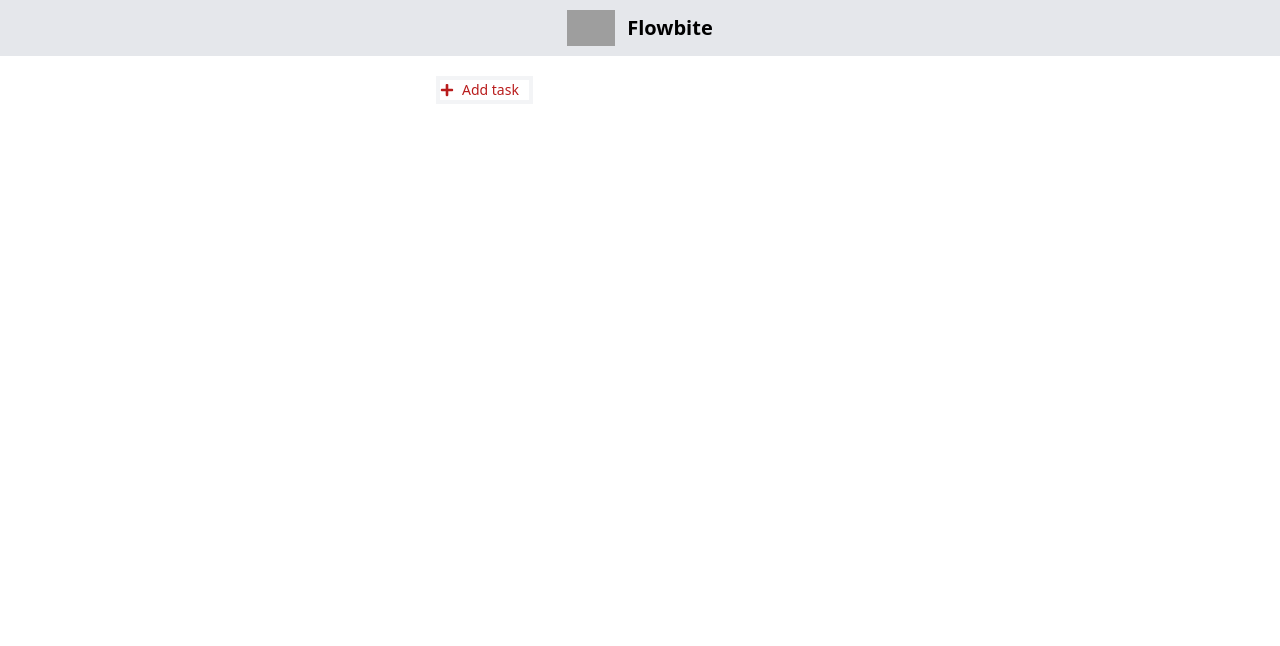
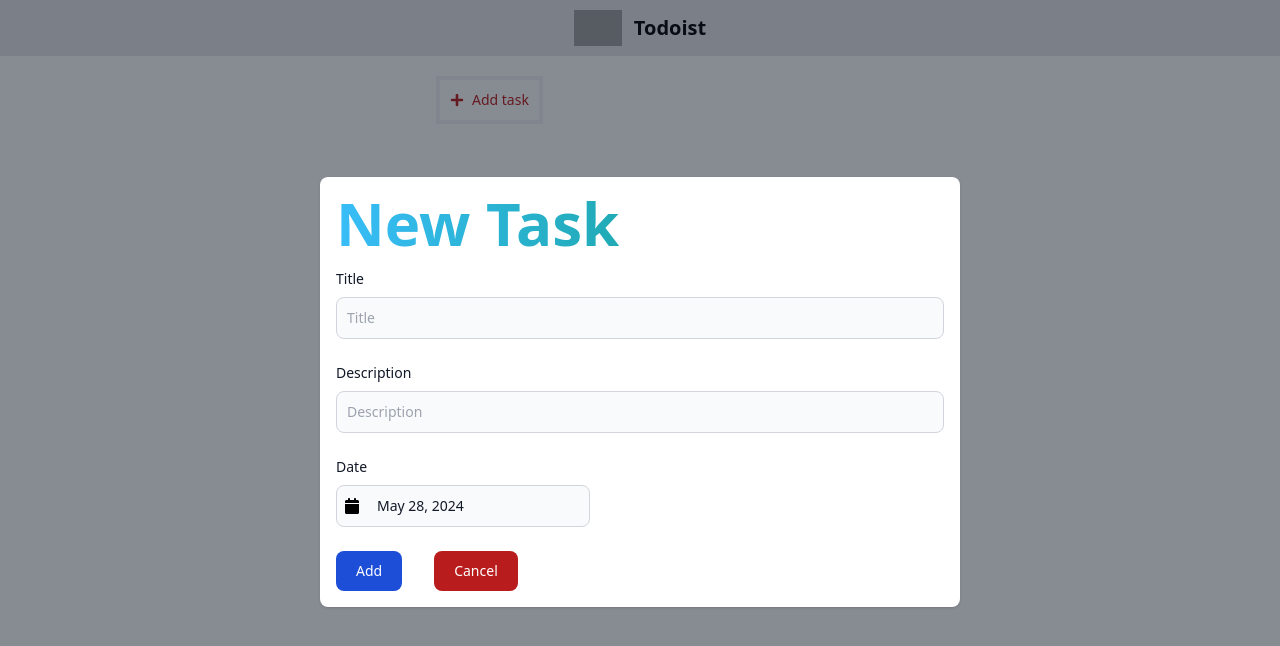
Before and after one commit to ffw-luong-vu/todoist, a React (Vite) app: page / in a window 1280 px wide. Both pictures are taken after a click on the button "Add task". Shown: the top 646 px of the page. Built offline with nearby package versions, Linux system fonts and the light colour scheme; grey boxes are pictures that could not be loaded.

Commit message:
feat: useContext Modal

```diff
--- a/src/App.jsx
+++ b/src/App.jsx
@@ -1,17 +1,22 @@
 import AddToDo from "./components/AddToDo";
 import Header from "./components/Header";
 import ToDoList from "./components/ToDoList";
+import Modal from "./components/Modal";
 import { ToDoListContextProvider } from "./store/ToDoListContext";
+import { ModalContextProvider } from "./store/ModalContext";
 
 function App() {
   return (
+    <ModalContextProvider>
       <ToDoListContextProvider>
         <Header />
         <main className="max-w-md mx-auto p-6">
           <AddToDo />
           <ToDoList />
         </main>
+        <Modal />
       </ToDoListContextProvider>
+    </ModalContextProvider>
   );
 }
 
--- a/src/components/AddToDo.jsx
+++ b/src/components/AddToDo.jsx
@@ -1,22 +1,18 @@
-import { useState } from "react";
 import { FaPlus } from "react-icons/fa";
-import Modal from "./Modal";
+import ModalContext from "../store/ModalContext";
+import { useContext } from "react";
 
 const AddToDo = () => {
-  const [showForm, setShowForm] = useState(false);
-
+  const store = useContext(ModalContext);
   return (
-    <>
     <button
       type="button"
-        className="text-red-700 bg-white focus:outline-none hover:bg-gray-100 focus:ring-4 focus:ring-gray-100 font-medium text-sm px-5 pl-0 pr-2.5 me-2 mb-2 flex items-center gap-2"
-        onClick={() => setShowForm(true)}
+      className="text-red-700 bg-white focus:outline-none hover:bg-gray-100 focus:ring-4 focus:ring-gray-100 font-medium text-sm  p-2.5 me-2 mb-2 flex items-center gap-2"
+      onClick={() => store.toggleModal()}
     >
       <FaPlus />
       <span>Add task</span>
     </button>
-      {showForm && <Modal />}
-    </>
   );
 };
 
--- a/src/components/Form.jsx
+++ b/src/components/Form.jsx
@@ -2,32 +2,43 @@
 import "react-datepicker/dist/react-datepicker.css";
 import ToDoListContext from "../store/ToDoListContext";
 import { useContext, useRef, useState } from "react";
+import ModalContext from "../store/ModalContext";
 
-const Form = ({ closeForm }) => {
+const Form = () => {
   const titleElement = useRef();
   const descriptionElement = useRef();
   const [startDate, setStartDate] = useState(new Date());
-  const store = useContext(ToDoListContext);
+  const toDoListStore = useContext(ToDoListContext);
+  const modalStore = useContext(ModalContext);
+
   const submitForm = (e) => {
     e.preventDefault();
     const enteredTitle = titleElement.current.value;
     const enteredDescription = descriptionElement.current.value;
     const formatter = new Intl.DateTimeFormat("en-US", { dateStyle: "long" });
     const formattedDate = formatter.format(startDate);
-    store.addItem({
-      id: new Date().valueOf(),
+
+    const item = {
+      id: modalStore.isModalEdit
+        ? modalStore.itemEdit.id
+        : new Date().valueOf(),
       title: enteredTitle,
       description: enteredDescription,
       date: formattedDate,
       completed: false,
-    });
+    };
+    if (modalStore.isModalEdit) {
+      toDoListStore.editItem(item);
+    } else {
+      toDoListStore.addItem(item);
+    }
     e.target.reset();
-    closeForm();
+    modalStore.toggleModal();
   };
   return (
     <form onSubmit={submitForm}>
       <h1 className="mb-4 text-3xl font-extrabold text-transparent bg-clip-text bg-gradient-to-r to-emerald-600 from-sky-400 md:text-5xl lg:text-6xl">
-        New task
+        {modalStore.isModalEdit ? "Edit Task" : "New Task"}
       </h1>
       <div className="grid gap-6">
         <div>
@@ -44,12 +55,15 @@
             placeholder="Title"
             ref={titleElement}
             required
+            defaultValue={
+              modalStore.isModalEdit ? modalStore?.itemEdit?.title : ""
+            }
           />
         </div>
         <div>
           <label
             htmlFor="input-title"
-            className="block mb-2 text-sm font-medium text-gray-900 dark:text-white"
+            className="block mb-2 text-sm font-medium text-gray-900 "
           >
             Description
           </label>
@@ -60,12 +74,15 @@
             placeholder="Description"
             ref={descriptionElement}
             required
+            defaultValue={
+              modalStore.isModalEdit ? modalStore?.itemEdit?.description : ""
+            }
           />
         </div>
         <div>
           <label
             htmlFor="input-date"
-            className="block mb-2 text-sm font-medium text-gray-900 dark:text-white"
+            className="block mb-2 text-sm font-medium text-gray-900"
           >
             Date
           </label>
@@ -81,12 +98,12 @@
             type="submit"
             className="text-white bg-blue-700 hover:bg-blue-800 focus:ring-4 focus:outline-none focus:ring-blue-300 font-medium rounded-lg text-sm w-full sm:w-auto px-5 py-2.5 text-center "
           >
-            Add
+            {modalStore.isModalEdit ? "Edit" : "Add"}
           </button>
           <button
             type="button"
             className="text-white bg-red-700 hover:bg-red-800 focus:ring-4 focus:outline-none focus:ring-red-300 font-medium rounded-lg text-sm w-full sm:w-auto px-5 py-2.5 text-center "
-            onClick={closeForm}
+            onClick={() => modalStore.toggleModal()}
           >
             Cancel
           </button>
--- a/src/components/Header.jsx
+++ b/src/components/Header.jsx
@@ -1,16 +1,16 @@
 const Header = () => {
   return (
     <header>
-      <nav className="bg-gray-200 border-gray-200 px-4 lg:px-6 py-2.5 dark:bg-gray-800">
+      <nav className="bg-gray-200 border-gray-200 px-4 lg:px-6 py-2.5 ">
         <div className="flex flex-wrap justify-center items-center mx-auto max-w-screen-xl">
-          <a href="https://flowbite.com" className="flex items-center">
+          <a href="/" className="flex items-center">
             <img
               src="https://flowbite.com/docs/images/logo.svg"
               className="mr-3 h-6 sm:h-9"
               alt="Flowbite Logo"
             />
-            <span className="self-center text-xl font-semibold whitespace-nowrap dark:text-white">
-              Flowbite
+            <span className="self-center text-xl font-semibold whitespace-nowrap ">
+              Todoist
             </span>
           </a>
         </div>
--- a/src/components/Modal.jsx
+++ b/src/components/Modal.jsx
@@ -1,12 +1,13 @@
-import { useState } from "react";
+import { useContext } from "react";
 import Form from "./Form";
+import ModalContext from "../store/ModalContext";
 
 const Modal = () => {
-  const [showModal, setShowModal] = useState();
+  const modalStore = useContext(ModalContext);
 
   return (
     <>
-      {showModal && (
+      {modalStore.isModalOpen && (
         <>
           <div
             id="default-modal"
@@ -16,12 +17,12 @@
           >
             <div className="relative p-4 w-full max-w-2xl max-h-full">
               {/* Modal content */}
-              <div className="relative p-4 bg-white rounded-lg shadow dark:bg-gray-700">
+              <div className="relative p-4 bg-white rounded-lg shadow ">
                 <Form />
               </div>
             </div>
           </div>
-          <div className="bg-gray-900/50 dark:bg-gray-900/80 fixed inset-0 z-40"></div>
+          <div className="bg-gray-900/50  fixed inset-0 z-40"></div>
         </>
       )}
     </>
--- a/src/components/ToDoItem.jsx
+++ b/src/components/ToDoItem.jsx
@@ -1,39 +1,43 @@
 import { FaCheck, FaTimes, FaEdit } from "react-icons/fa";
 import ToDoListContext from "../store/ToDoListContext";
 import { useContext } from "react";
+import ModalContext from "../store/ModalContext";
 
 const ToDoItem = ({ todo }) => {
-  const store = useContext(ToDoListContext);
+  const toDoListStore = useContext(ToDoListContext);
+  const modalStore = useContext(ModalContext);
 
   return (
     <li className="py-3 sm:py-4">
       <div className="flex items-center space-x-4 rtl:space-x-reverse">
         <div className="flex-1 min-w-0">
-          <p className="text-sm font-medium text-gray-900 truncate dark:text-white">
+          <p className="text-sm font-medium text-gray-900 truncate ">
             {todo.title}
           </p>
-          <p className="text-sm text-gray-500 truncate dark:text-gray-400">
-            {todo.description}
-          </p>
-          <p className="text-sm text-gray-500 truncate dark:text-gray-400">
-            {todo.date}
-          </p>
+          <p className="text-sm text-gray-500 truncate ">{todo.description}</p>
+          <p className="text-sm text-gray-500 truncate ">{todo.date}</p>
         </div>
-        <div className="inline-flex items-center text-base font-semibold text-gray-900 dark:text-white">
-          <button type="button" className="p-2 ">
+        <div className="inline-flex items-center text-base font-semibold text-gray-900 ">
+          <button
+            type="button"
+            className="p-2 "
+            onClick={() => {
+              modalStore.toggleModal(true, todo);
+            }}
+          >
             <FaEdit />
           </button>
           <button
             type="button"
             className="p-2 text-green-700"
-            onClick={() => store.completeItem(todo.id)}
+            onClick={() => toDoListStore.completeItem(todo.id)}
           >
             <FaCheck />
           </button>
           <button
             type="button"
             className="p-2 text-red-700"
-            onClick={() => store.removeItem(todo.id)}
+            onClick={() => toDoListStore.removeItem(todo.id)}
           >
             <FaTimes />
           </button>
--- a/src/components/ToDoList.jsx
+++ b/src/components/ToDoList.jsx
@@ -3,12 +3,11 @@
 import { useContext } from "react";
 
 const ToDoList = () => {
-  const store = useContext(ToDoListContext);
-  console.log(store);
-  console.log(store.items);
+  const toDoListStore = useContext(ToDoListContext);
+
   return (
-    <ul className="divide-y divide-gray-200 dark:divide-gray-700 bg-white">
-      {store.items.map((todoItem) => {
+    <ul className="divide-y divide-gray-200  bg-white">
+      {toDoListStore.items.map((todoItem) => {
         if (todoItem.completed === true) return;
         return <ToDoItem key={todoItem.id} todo={todoItem} />;
       })}
--- /dev/null
+++ b/src/store/ModalContext.jsx
@@ -0,0 +1,33 @@
+import { createContext, useState } from "react";
+
+const ModalContext = createContext({
+  isModalOpen: false,
+  isModalEdit: false,
+  itemEdit: {},
+  toggleModal: () => {},
+});
+
+export function ModalContextProvider({ children }) {
+  const [isModalOpen, setIsModalOpen] = useState(false);
+  const [isModalEdit, setIsModalEdit] = useState(false);
+  const [itemEdit, setItemEdit] = useState({});
+
+  const toggleModal = (isModalEdit = false, itemEdit = null) => {
+    setIsModalEdit(isModalEdit);
+    if (itemEdit) setItemEdit(itemEdit);
+    setIsModalOpen((prevState) => !prevState);
+  };
+  const modalContext = {
+    isModalOpen,
+    isModalEdit,
+    itemEdit,
+    toggleModal,
+  };
+  return (
+    <ModalContext.Provider value={modalContext}>
+      {children}
+    </ModalContext.Provider>
+  );
+}
+
+export default ModalContext;
--- a/src/store/ToDoListContext.jsx
+++ b/src/store/ToDoListContext.jsx
@@ -33,14 +33,10 @@
 
   if (action.type === "EDIT_ITEM") {
     const existingItemIndex = state.items.findIndex(
-      (item) => item.id === action.id
+      (item) => item.id === action.item.id
     );
     const updatedItems = [...state.items];
-    updatedItems.splice(
-      existingItemIndex,
-      updatedItems[existingItemIndex],
-      action.item
-    );
+    updatedItems.splice(existingItemIndex, 1, action.item);
     return { ...state, items: updatedItems };
   }
 
```
Lines whose indentation alone changed are shown as unchanged.
